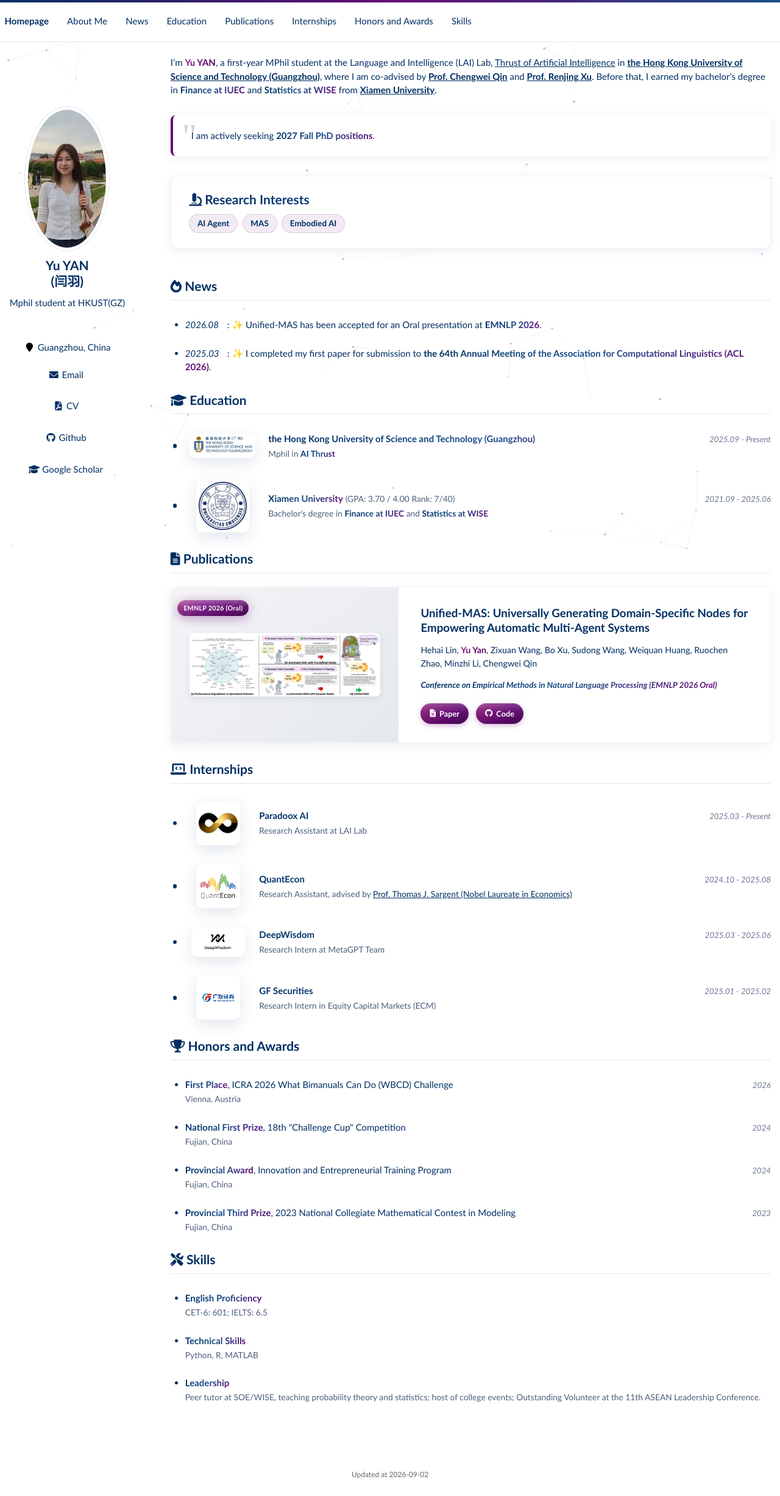
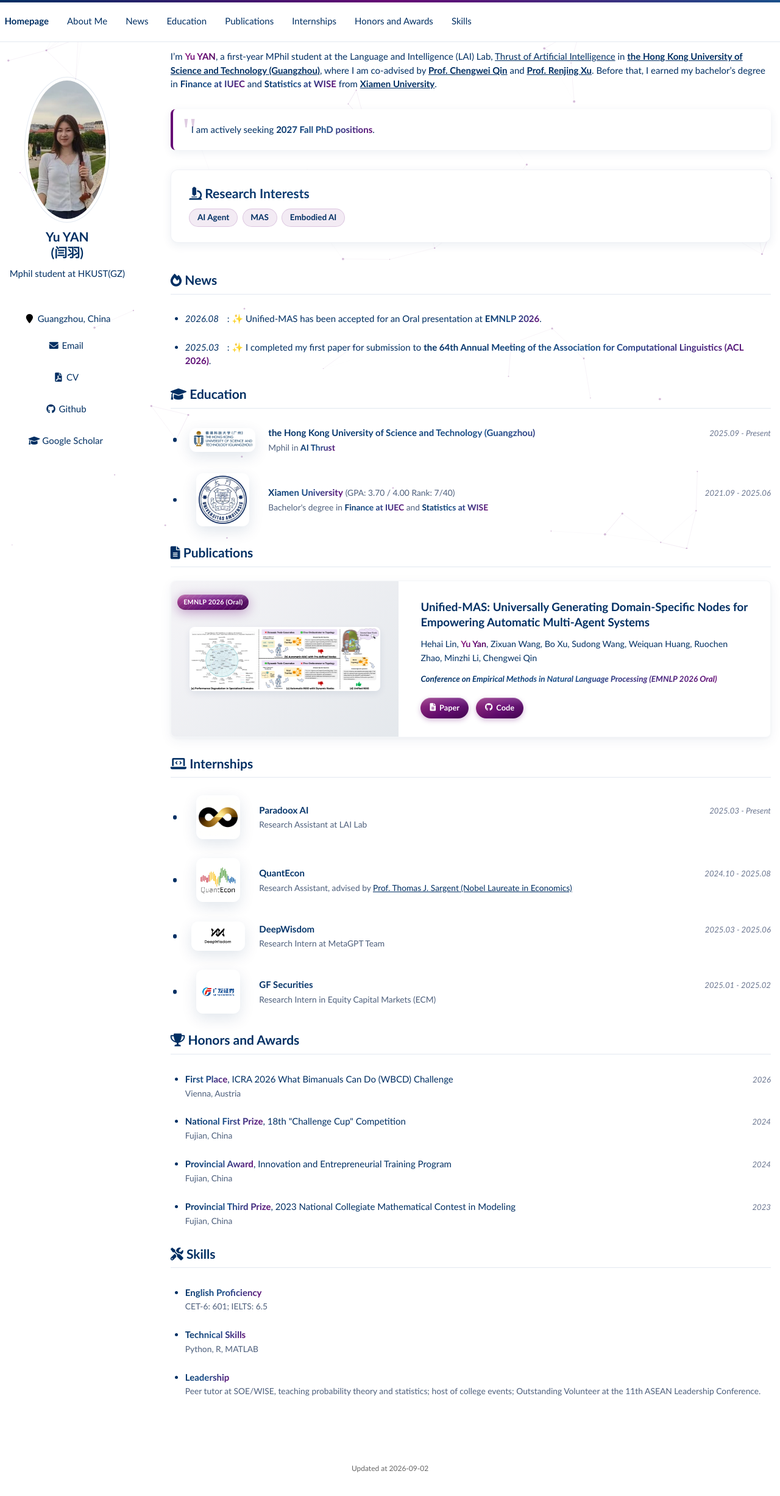
Before and after one commit to Yiounah/Yiounah.github.io, a Jekyll site: the page built from _pages/about.md, in a window 1280 px wide. Shown: the whole page at 61% size. Built offline with Jekyll 4.4.1, drawn with Linux system fonts in a browser that asks for light colours.

Commit message:
照片修改

```diff
--- a/_sass/_page.scss
+++ b/_sass/_page.scss
@@ -5,7 +5,7 @@
 #main {
   @include container;
   @include clearfix;
-  margin-top: 1em;
+  margin-top: 0.35em;
   padding-left: 1em;
   padding-right: 1em;
   animation: intro 0.3s both;
--- a/_sass/_sidebar.scss
+++ b/_sass/_sidebar.scss
@@ -12,6 +12,7 @@
 
   @include clearfix();
   margin-bottom: 1em;
+  margin-top: 0;
 
   @include breakpoint($large) {
     @include span(2 of 12);
@@ -82,6 +83,7 @@
   display: flex;
   align-items: center;
   width: 75px;
+  margin-top: 0;
   // set width only, for non-square avatars
   // height: 36px;
 
--- a/_sass/_utilities.scss
+++ b/_sass/_utilities.scss
@@ -353,7 +353,7 @@ body:hover .visually-hidden button {
     @include clearfix();
     position: -webkit-sticky;
     position: sticky;
-    top: 6em;
+    top: 3.5em;
 
     > * {
       display: block;
--- a/assets/css/accent-enhancements.css
+++ b/assets/css/accent-enhancements.css
@@ -996,6 +996,10 @@ body {
 }
 
 @media (min-width: 925px) {
+  .sidebar.sticky {
+    top: 3.5em;
+  }
+
   .sidebar .profile_box,
   .sidebar .author__avatar,
   .sidebar .author__content {
@@ -1006,6 +1010,7 @@ body {
   .sidebar .author__avatar {
     display: flex;
     justify-content: center;
+    margin-top: 0;
   }
 
   .sidebar .author__avatar img {
```
